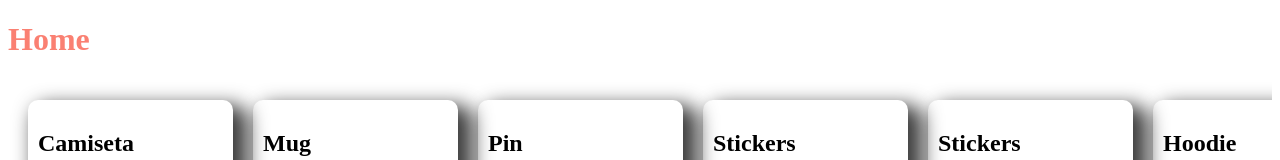
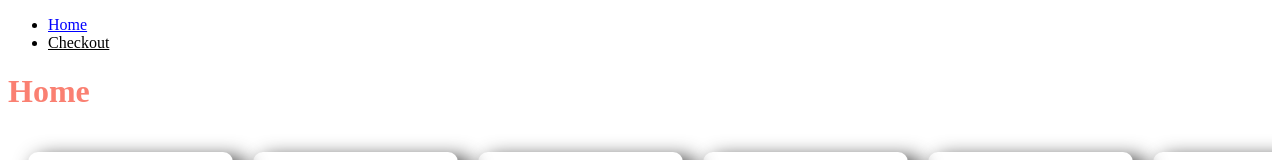
Before and after one commit to Jesus-piedrahita96/conf-merch, a React app: page / in a window 1280 px wide. Shown: the top 160 px of the page. Built offline with nearby package versions, Linux system fonts and the light colour scheme.

Commit message:
terminando diseno y agregando Sweetalert

```diff
--- a/package.json
+++ b/package.json
@@ -16,7 +16,8 @@
   "dependencies": {
     "react": "^17.0.2",
     "react-dom": "^17.0.2",
-    "react-router-dom": "^6.8.2"
+    "react-router-dom": "^6.8.2",
+    "sweetalert": "^2.1.2"
   },
   "devDependencies": {
     "@babel/core": "^7.21.0",
--- /dev/null
+++ b/src/components/Header.jsx
@@ -0,0 +1,33 @@
+import React from 'react'
+import { NavLink } from "react-router-dom";
+
+function Header() {
+  return (
+    <>
+      <ul>
+        <li>
+          <NavLink
+            to='/'
+            style={({isActive}) => ({
+              color: isActive ? 'blue' : 'black'
+            })}
+          >
+            Home
+          </NavLink>
+        </li>
+        <li>
+          <NavLink
+            to='/checkout'
+            style={({isActive}) => ({
+              color: isActive ? 'blue': 'black'
+            })}
+          >
+            Checkout
+          </NavLink>
+        </li>
+      </ul>
+    </>
+  );
+}
+
+export default Header;
--- a/src/pages/Checkout.jsx
+++ b/src/pages/Checkout.jsx
@@ -1,8 +1,14 @@
 import React from 'react'
+import {useNavigate } from 'react-router-dom';
 import Pedido from '../components/Pedido';
 import '../css/pedido.css'
 
 function Checkout() {
+  const navigate = useNavigate()
+
+  const handleClick = () => {
+    navigate('/checkout/information')
+  }
   return (
     <>
       <h1>Checkout</h1>
@@ -17,7 +23,10 @@ function Checkout() {
           <h2 className="contain-main__resumen-title">
             Precio Total: $10
           </h2>
-          <button>Continuar pedido</button>
+          <button
+            type='button'
+            onClick={handleClick}
+          >Continuar pedido</button>
         </div>
 
       </div>
--- a/src/pages/Information.jsx
+++ b/src/pages/Information.jsx
@@ -1,10 +1,12 @@
 import React from 'react'
-// import ReactDOM from 'react-dom'
+import { useNavigate } from 'react-router-dom'
 import '../css/information.css'
 import Pedido from '../components/Pedido'
+import swal from 'sweetalert'
 
 function Information() {
   const form = React.useRef(null)
+  const navigate = useNavigate()
 
   const handleClick = (event) => {
     event.preventDefault()
@@ -20,7 +22,21 @@ function Information() {
       code: dataForm.get('code'),
       phone: dataForm.get('phone')
     }
+    swal({
+      icon: 'success',
+      text: 'Datos enviados',
+      buttons: false,
+      timer: 1800
+    })
     console.log(datos);
+    setTimeout(() => {
+      navigate('/checkout/payment')
+    }, 2000);
+  }
+
+  const handleBack = (event) => {
+    event.preventDefault()
+    navigate('/checkout')
   }
   return (
     <>
@@ -29,6 +45,7 @@ function Information() {
         <section className="contain-information__main">
           <form
             className='contain-information__main-form'
+            method='post'
             ref={form}
           >
             <input type="text" name="name" placeholder='Nombre' />
@@ -41,7 +58,7 @@ function Information() {
             <input type="number" name="code" placeholder='Codigo postal' />
             <input type="number" name="phone" placeholder='Telefono' />
             <div className="contain-information__main-form__button">
-              <button>Regresar</button>
+              <button onClick={handleBack}>Regresar</button>
               <button
                 type='button'
                 onClick={handleClick}
--- a/src/router/App.jsx
+++ b/src/router/App.jsx
@@ -14,10 +14,14 @@ import NotFound from "../pages/NotFound";
 //css
 import '../css/app.css'
 
+//components
+import Header from "../components/Header";
+
 function App() {
   return (
     <>
       <BrowserRouter>
+        <Header />
         <Routes>
           <Route path="/" element={<Home />} />
           <Route path="/checkout" element={<Checkout />} />
```
Also changed, not shown: 1 other file (tests, documents, lock files or other folders).
